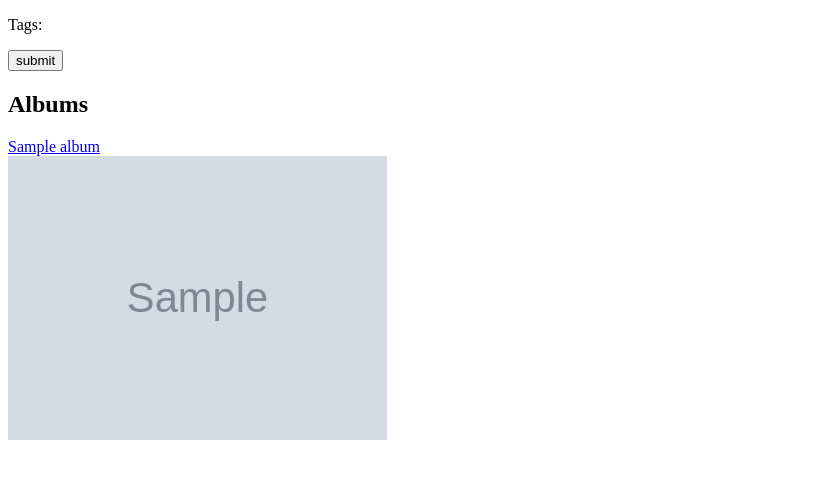
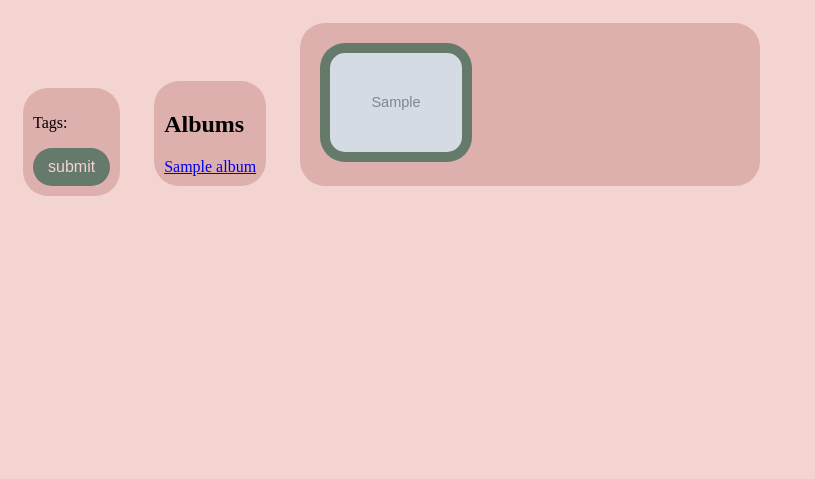
Before and after one commit to AlexJackalope/novels-search-project, a Django app: template novelsearch/projapp/templates/projapp/index.html in a window 1280 px wide. Shown: the top 479 px of the page, without its empty margins (0-815 px from the left). Run offline with Django 4.2, Linux system fonts and the light colour scheme; tables that the repository leaves empty hold one stand-in row (values such as "Sample post"); the template is opened without the code that fills it: values that come from a table or form of the project are taken from there, most other values are stand-ins (such as "Sample title", 1, 10 or a date in 2020); grey boxes marked "Sample" are stand-in pictures; parts of the project's set-up code (start-up, migrations or seed data) failed here and were passed over.

Commit message:
Some styles

```diff
--- a/novelsearch/projapp/static/projapp/styles.css
+++ b/novelsearch/projapp/static/projapp/styles.css
@@ -1,3 +1,15 @@
+body {
+  background-color: #f3d4d1;
+}
+
+.info-block {
+  display: inline-block;
+  border-radius: 25px;
+  margin: 15px;
+  padding: 10px;
+  background-color: #ddb0ad;
+}
+
 .tags div{
     width = 30px
 }
@@ -8,3 +20,32 @@
 
 .novels-list {
 }
+
+#id_Tags div {
+  display: inline-block;
+}
+
+.novel-img {
+  background-color: #657a6b;
+  width: 30%;
+  padding: 10px;
+  margin: 10px;
+  border-radius: 25px;
+}
+
+.button {
+  background-color: #657a6b;
+  border: none;
+  border-radius: 25px;
+  color: #f3d4d1;
+  padding: 10px 15px;
+  text-align: center;
+  text-decoration: none;
+  display: inline-block;
+  font-size: 16px;
+}
+
+.button:hover {
+  background-color: #e3e3db;
+  color: #a57b7c;
+}
--- a/novelsearch/projapp/templates/projapp/album.html
+++ b/novelsearch/projapp/templates/projapp/album.html
@@ -9,10 +9,10 @@
 <body>
 <div>
     <h1 class="title">{{ album_name }}</h1>
-    <div class="novels-list">
+    <div class="novels-list info-block">
         {% for game_info in games %}
         <a href={{ game_info.link }}>
-            <img width="30%" margin="10px" src={{ game_info.image_link }}>
+            <img class="novel-img" src={{ game_info.image_link }}>
         </a>
         {% endfor %}
     </div>
--- a/novelsearch/projapp/templates/projapp/index.html
+++ b/novelsearch/projapp/templates/projapp/index.html
@@ -8,23 +8,23 @@
 </head>
 <body>
 
-<form method='post' display="inline-block" class="tags">
+<form method='post' display="inline-block" class="tags info-block">
     {% csrf_token %}
     {{ tag_form.as_p }}
-    <input type='submit' value='submit'>
+    <input type='submit' value='submit' class="button">
 </form>
 
-<div>
+<div class="info-block">
     <h2>Albums</h2>
     {% for album in albums %}
     <a href="{% url 'album' album %}">{{ album }}</a><br/>
     {% endfor %}
 </div>
 
-<div class="novels-list">
+<div class="novels-list info-block">
     {% for game_info in games %}
     <a href={{ game_info.link }}>
-          <img width="30%" margin="10px" src={{ game_info.image_link }}>
+        <img class="novel-img" src={{ game_info.image_link }}>
     </a>
     {% endfor %}
 </div>
```
